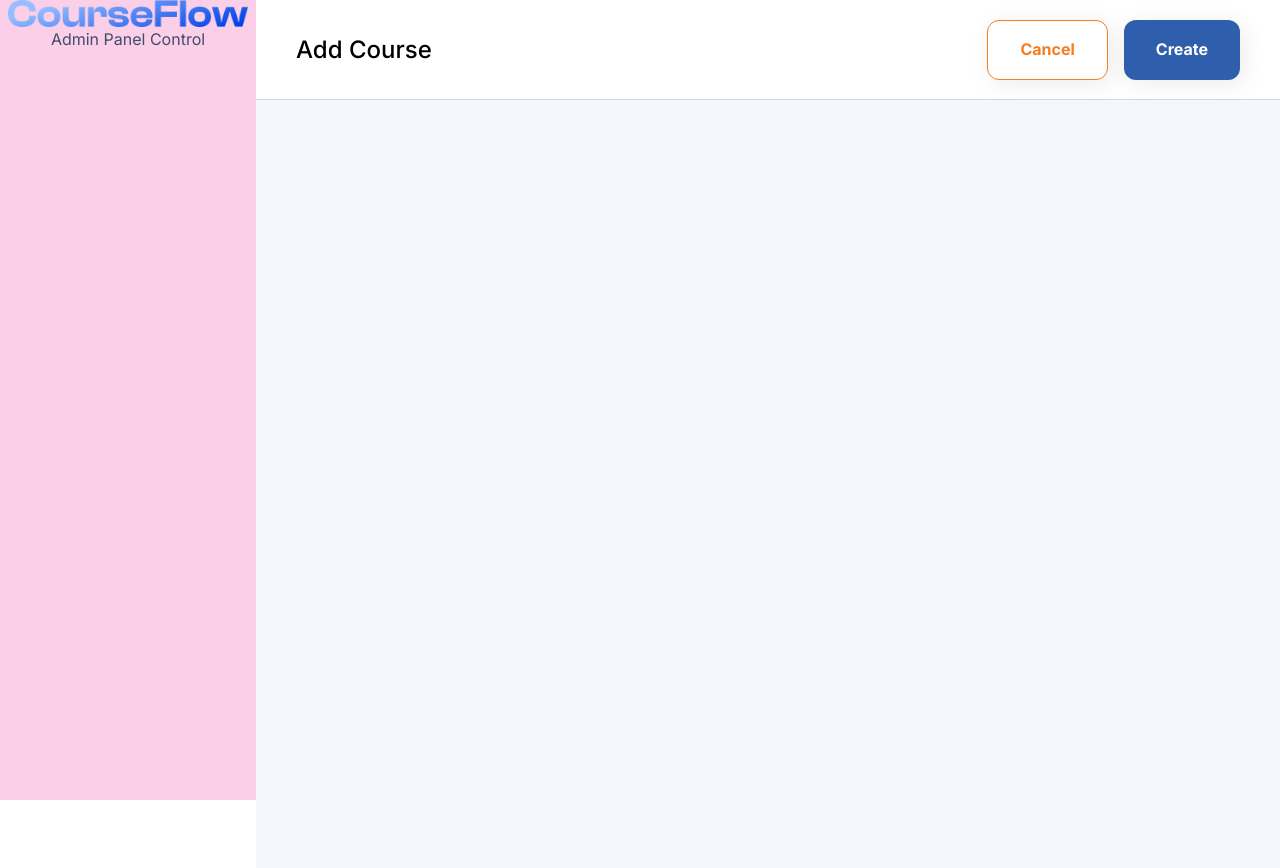
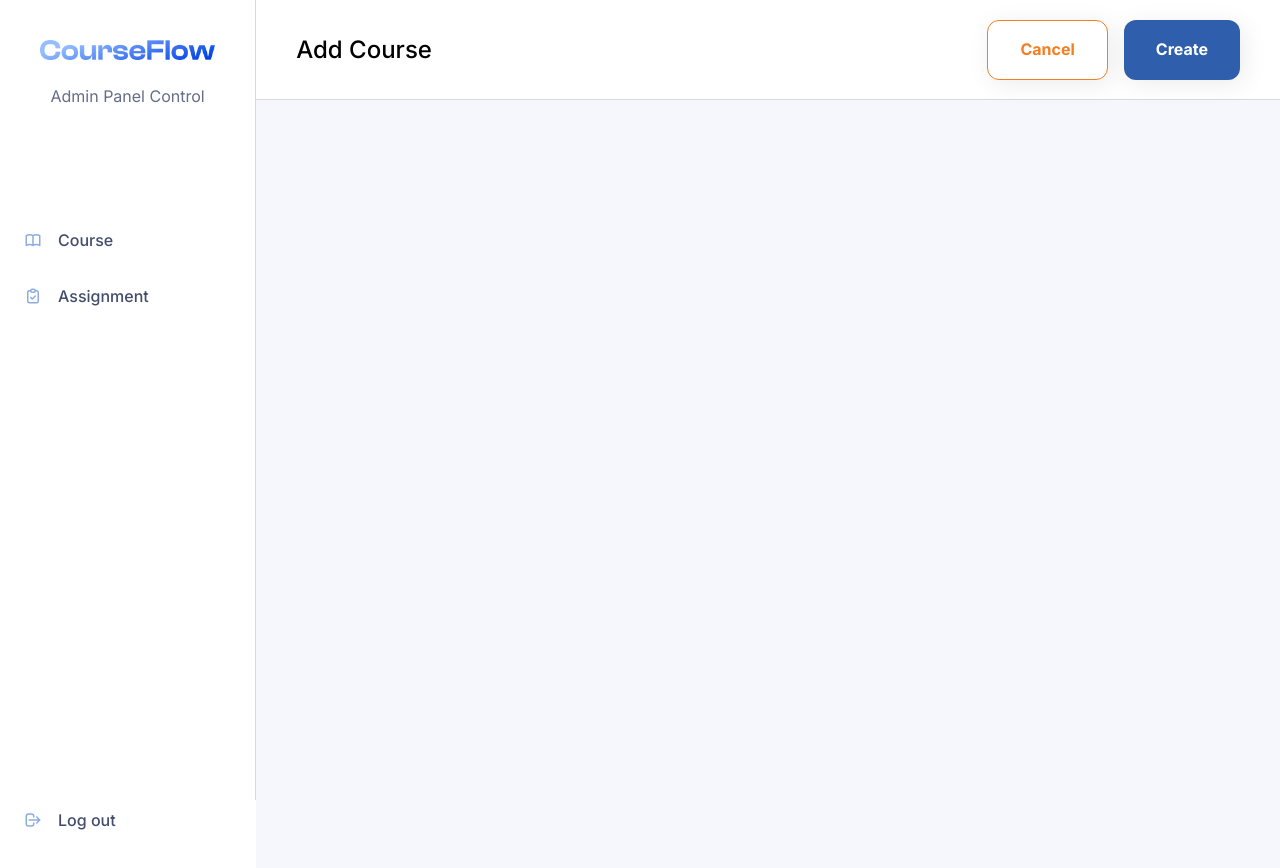
Before and after one commit to bestsvt/Course-Flow, a React (Vite) app in the folder client/: page /admin/addcourse in a window 1280 px wide. Shown: the top 868 px of the page. Built offline with nearby package versions, Linux system fonts and the light colour scheme.

Commit message:
feature(section-1): style sidebar admin component

```diff
--- a/client/src/components/SidebarAdmin.jsx
+++ b/client/src/components/SidebarAdmin.jsx
@@ -1,12 +1,46 @@
-import React from 'react'
+import React from "react";
+import { HiOutlineBookOpen, HiOutlineClipboardCheck, HiOutlineLogout } from "react-icons/hi";
+import { useNavigate } from "react-router-dom";
 
 const SidebarAdmin = () => {
+  const navigate = useNavigate();
   return (
-    <section className='w-[320px] h-screen bg-pink-200 flex flex-col items-center'>
-      <img src="/image/logo/CourseFlow.png" alt="" className='w-[240px]'/>
-      <h1>Admin Panel Control</h1>
+    <section className="w-[320px] h-screen bg-white border-r divide-solid  border-[#D6D9E4]">
+      <div className="p-10 text-center">
+        <img
+          src="/image/logo/CourseFlow.png"
+          alt="logo"
+          className="w-[240px] mb-6"
+        />
+        <h1 className="mb-16 text-[#646D89]">Admin Panel Control</h1>
+      </div>
+
+      <div className="flex text-[#424C6B] font-headline1  w-ful py-4 px-6 items-center gap-4 cursor-pointer hover:bg-gray-200 active:bg-gray-200"
+      onClick={()=>{navigate('/admin/courselist')}}
+      >
+        <span className="text-blue-300 text-lg">
+          <HiOutlineBookOpen />
+        </span>
+        <span>Course</span>
+      </div>
+      <div className="flex text-[#424C6B] font-headline1  w-full py-4 px-6 mb-[468px] items-center gap-4 cursor-pointer hover:bg-gray-200"
+      onClick={()=>{navigate('/admin/assignmentlist')}}
+      >
+        <span className="text-blue-300 text-lg">
+          <HiOutlineClipboardCheck />
+        </span>
+        <span>Assignment</span>
+      </div>
+      <div className="flex text-[#424C6B] font-headline1  w-full py-4 px-6 items-center gap-4 cursor-pointer hover:bg-gray-200"
+      onClick={()=>{navigate('/admin/login')}}
+      >
+        <span className="text-blue-300 text-lg">
+          <HiOutlineLogout />
+        </span>
+        <span>Log out</span>
+      </div>
     </section>
-  )
-}
+  );
+};
 
-export default SidebarAdmin
+export default SidebarAdmin;
```
